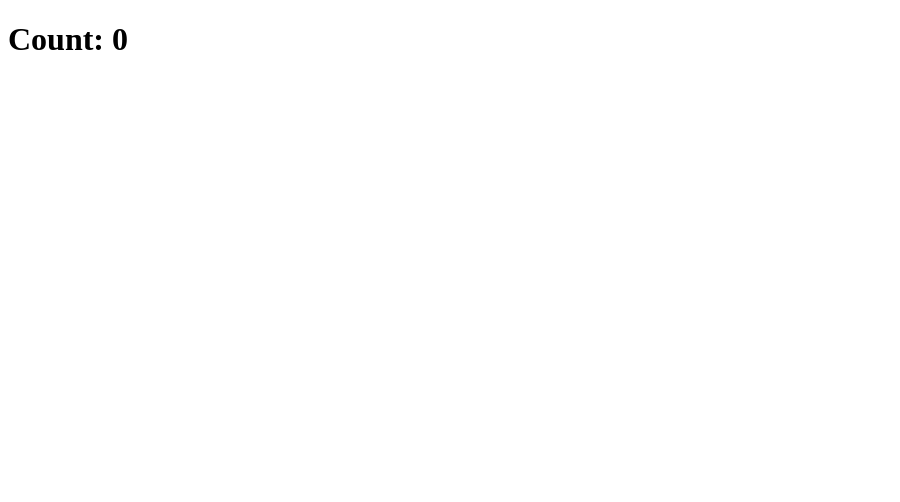
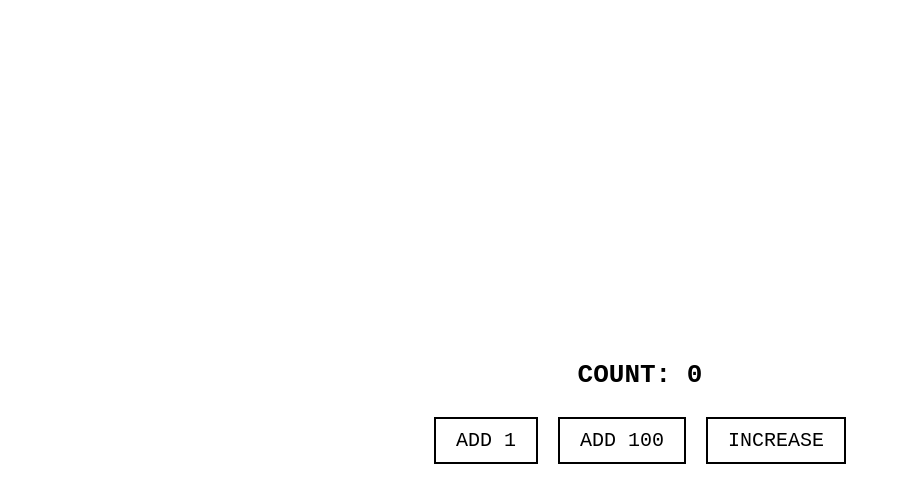
Before and after one commit to mate-academy/react_counter, a React (Create React App) app: page / in a window 1280 px wide. Shown: the top 502 px of the page, without its empty margins (0-900 px from the left). Built offline with nearby package versions, Linux system fonts and the light colour scheme; the HTML template or start-up script is replaced by a standard one.

Commit message:
Solution

```diff
--- a/src/App.js
+++ b/src/App.js
@@ -1,16 +1,46 @@
 import React from 'react';
+
+import { Counter } from './components/Counter';
+
 import './App.scss';
 
 class App extends React.Component {
-  addOne = () => {};
+  state = {
+    count: 0,
+  };
 
-  add100 = () => {};
+  addOne = () => {
+    this.setState(prevState => ({
+      count: prevState.count + 1,
+    }));
+  };
 
-  increase = () => {};
+  add100 = () => {
+    this.setState(prevState => ({
+      count: prevState.count + 100,
+    }));
+  };
+
+  increase = () => {
+    if (this.state.count % 5 === 0) {
+      this.add100();
+    }
+
+    this.addOne();
+  };
 
   render() {
+    const { count } = this.state;
+
     return (
-      <h1>Count: 0</h1>
+      <div className="App">
+        <Counter
+          count={count}
+          addOne={this.addOne}
+          add100={this.add100}
+          increase={this.increase}
+        />
+      </div>
     );
   }
 }
--- a/src/App.scss
+++ b/src/App.scss
@@ -1 +1,16 @@
-// styles go here
+html {
+  font-family: monospace;
+}
+
+body {
+  overflow: hidden;
+}
+
+.App {
+  display: flex;
+  flex-direction: column;
+  align-items: center;
+  justify-content: center;
+
+  height: 100vh;
+}
--- /dev/null
+++ b/src/components/Counter/Counter.jsx
@@ -0,0 +1,45 @@
+import React from 'react';
+import PropTypes from 'prop-types';
+
+import './Counter.scss';
+
+export const Counter = ({
+  count,
+  addOne,
+  add100,
+  increase,
+}) => (
+  <div className="Counter">
+    <h1 className="Counter__title">
+      {`Count: ${count}`}
+    </h1>
+    <button
+      type="button"
+      className="Counter__button"
+      onClick={addOne}
+    >
+      Add 1
+    </button>
+    <button
+      type="button"
+      className="Counter__button"
+      onClick={add100}
+    >
+      Add 100
+    </button>
+    <button
+      type="button"
+      className="Counter__button"
+      onClick={increase}
+    >
+      Increase
+    </button>
+  </div>
+);
+
+Counter.propTypes = {
+  count: PropTypes.number.isRequired,
+  addOne: PropTypes.func.isRequired,
+  add100: PropTypes.func.isRequired,
+  increase: PropTypes.func.isRequired,
+};
--- /dev/null
+++ b/src/components/Counter/Counter.scss
@@ -0,0 +1,28 @@
+.Counter {
+
+  &__title {
+    text-transform: uppercase;
+    text-align: center;
+  }
+
+  &__button {
+    background-color: transparent;
+    border: 2px solid #000;
+    color: #000;
+    cursor: pointer;
+    font-family: monospace;
+    font-size: 20px;
+    margin: 10px;
+    padding: 10px 20px;
+    text-transform: uppercase;
+
+    &:hover {
+      border-style: dashed;
+    }
+
+    &:focus {
+      background-color: #eee;
+      outline: none;
+    }
+  }
+}
--- /dev/null
+++ b/src/components/Counter/index.js
@@ -0,0 +1 @@
+export * from './Counter';
```
Also changed, not shown: 1 other file (tests, documents, lock files or other folders).
